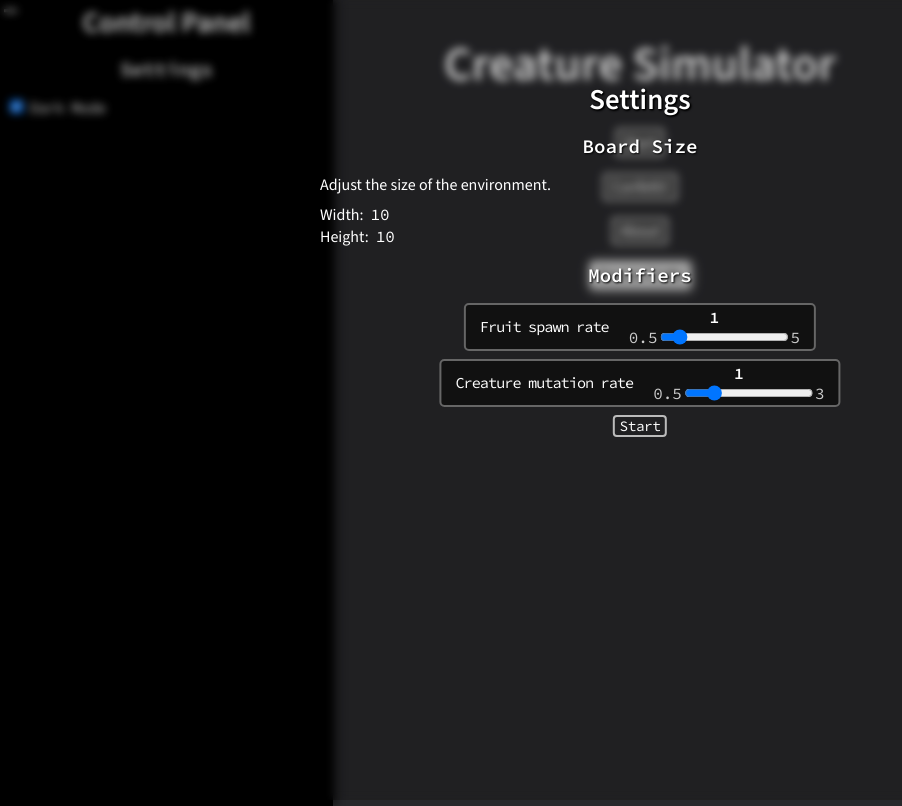
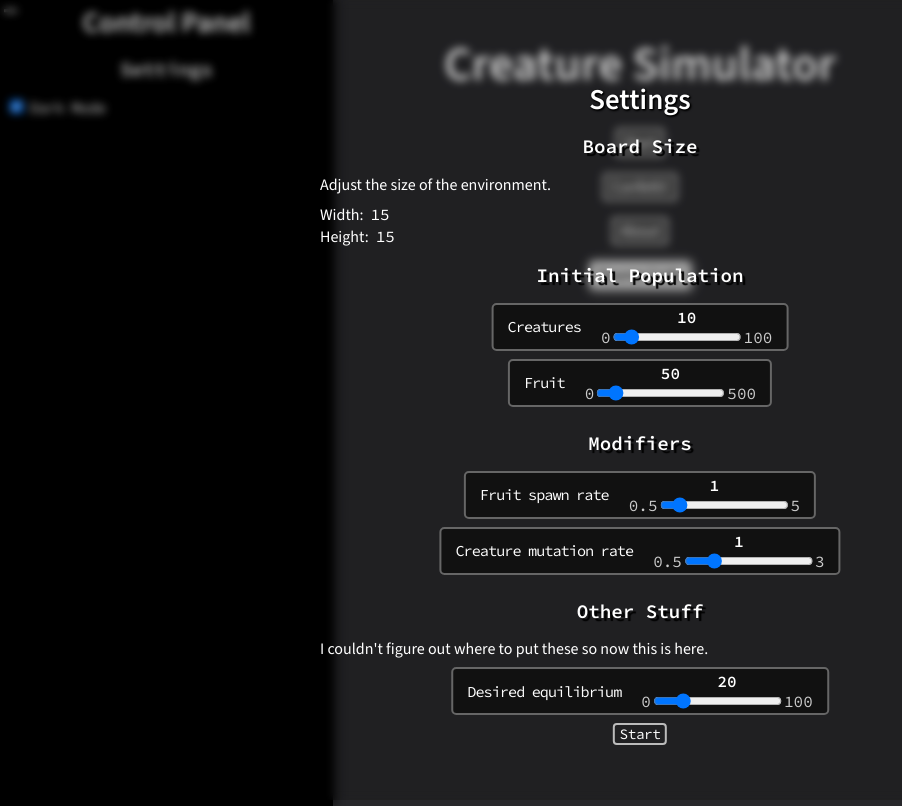
Before and after one commit to eggpoison/creature-simulator, a React (Create React App) app: page / in a window 1280 px wide. Both pictures are taken after a click on the button "Start". Shown: the whole page, without its empty margins (0-902 px from the left). Built offline with nearby package versions, Linux system fonts and the light colour scheme.

Commit message:
Please fix everything

```diff
--- a/src/Game.tsx
+++ b/src/Game.tsx
@@ -4,10 +4,11 @@ import { gameImages } from "./GameImage";
 import { updateMouse } from "./Mouse";
 import { inspectorIsOpen, rerenderInspector } from "./creature-inspector";
 import { updateControlPanel } from "./components/ControlPanel";
-import Creature, { creatureGeneInfo } from "./classes/Creature";
+import Creature, { createCreature, creatureGeneInfo } from "./classes/Creature";
 import Entity from "./classes/Entity";
 import { standardDeviation, Vector } from "./utils";
 import { drawGraphs, graphSettingData } from "./graph-viewer";
+import { updateTransform } from "./keyboard";
 
 const renderListeners: Array<Function> = [];
 
@@ -45,7 +46,6 @@ const sampleGenes = (creatures: ReadonlyArray<Creature>) => {
          }
       }
 
-      // console.clear();
       for (const geneName of Object.keys(creatureGeneInfo)) {
          const geneVals = allGenes[geneName];
 
@@ -60,10 +60,6 @@ const sampleGenes = (creatures: ReadonlyArray<Creature>) => {
             average += val;
          }
          average /= n;
-         // console.log("=--=-=-=---=-=-=-=-");
-         // console.log(geneName + ":");
-         // console.log(geneVals);
-         // console.log(`min ${minVal} max ${maxVal} avg ${average}`);
 
          genePool[geneName] = {
             average: average,
@@ -76,9 +72,7 @@ const sampleGenes = (creatures: ReadonlyArray<Creature>) => {
 
    let creatureCount: number | null = Entity.count(Creature);
    if (creatureCount === 0) creatureCount = null;
-   let fruitCount: number | null = Entity.count(Fruit);
-   if (fruitCount === 0) fruitCount = null;
-
+   const fruitCount: number | null = Entity.count(Fruit);
    geneSamples.push({
       creatures: creatureCount,
       fruit: fruitCount,
@@ -97,6 +91,7 @@ interface GameType {
    readonly tps: number;
    timewarp: number;
    runTick: Function;
+   start: Function;
    createRenderListener: Function;
    removeRenderListener: Function;
    hasRenderListener: Function;
@@ -115,11 +110,17 @@ interface GameType {
 export interface GameSettings {
    fruitSpawnRate: number;
    creatureMutationRate: number;
+   initialCreatures: number;
+   initialFruit: number;
+   equilibrium: number;
 }
 
 export const defaultGameSettings: GameSettings = {
    fruitSpawnRate: 1,
-   creatureMutationRate: 1
+   creatureMutationRate: 1,
+   initialCreatures: 10,
+   initialFruit: 50,
+   equilibrium: 20
 }
 const Game: GameType = {
    hasStarted: false,
@@ -186,6 +187,20 @@ const Game: GameType = {
       // }
       setTimeout(() => this.runTick(), 1000 / this.tps / this.timewarp);
    },
+   start(): void {
+      this.hasStarted = true;
+
+      this.transform.zoom = 25 / Math.pow(this.boardSize.width + this.boardSize.height, 1.1);
+      updateTransform();
+
+      for (let i = 0; i < this.settings.initialCreatures; i++) {
+         createCreature();
+      }
+      for (let i = 0; i < this.settings.initialFruit; i++) {
+         const cellNumber = Math.floor(Math.random() * this.boardSize.width * this.boardSize.height);
+         createFruit(cellNumber);
+      }
+   },
    createRenderListener(func: Function): void {
       renderListeners.push(func);
    },
@@ -199,8 +214,8 @@ const Game: GameType = {
       return functionIndex >= 0;
    },
    boardSize: {
-      width: 10,
-      height: 10
+      width: 15,
+      height: 15
    },
    transform: {
       zoom: 1,
--- a/src/classes/Creature.ts
+++ b/src/classes/Creature.ts
@@ -134,13 +134,7 @@ export function createCreature(): void {
       reproductiveRate: generateGene("reproductiveRate"),
       lifespan: 0
    };
-   attributes.lifespan = calculateLifespan(attributes)
-
-   // Make larger creatures slower
-   // const SPEED_REDUCTION_MULTIPLIER = 1.1;
-   // const MAX_REDUCTION = 3;
-   // const reduction = creatureGeneInfo.size.max / creatureGeneInfo.size.min / MAX_REDUCTION;
-   // attributes.speed /= Math.pow(attributes.size / creatureGeneInfo.size.min / reduction, SPEED_REDUCTION_MULTIPLIER);
+   attributes.lifespan = calculateLifespan(attributes);
 
    // Get a random position for the creature
    const x = randFloat(0, Game.boardSize.width * Game.cellSize);
--- a/src/components/InputRange.tsx
+++ b/src/components/InputRange.tsx
@@ -6,7 +6,7 @@ interface InputRangeProps {
    max: number;
    defaultValue: number;
    step: number;
-   func: (inputVal: number) => unknown;
+   func?: (inputVal: number) => unknown;
    button?: string;
    /*** If present, any values above or equal to its value will enable "extreme mode" (purely visual) */
    hasExtremeMode?: boolean;
@@ -19,7 +19,7 @@ const InputRange = ({ text, min, max, defaultValue, step, func, button, hasExtre
    const onInputChange = () => {
       const inputVal = Number((inputRef.current! as HTMLInputElement).value);
 
-      if (button === undefined) func(inputVal);
+      if (func && button === undefined) func(inputVal);
       setVal(inputVal);
    }
 
@@ -41,7 +41,7 @@ const InputRange = ({ text, min, max, defaultValue, step, func, button, hasExtre
          </div>
 
          {button ?
-         <button onClick={() => func(val)}>{button}</button>
+         <button onClick={() => {if (func) func(val)}}>{button}</button>
          : ""}
       </div>
    )
--- a/src/components/StartMenu.tsx
+++ b/src/components/StartMenu.tsx
@@ -30,12 +30,20 @@ const StartMenu = () => {
 
             <h2 className="subheading">Board Size</h2>
             <p>Adjust the size of the environment.</p>
-            <InputText func={newVal => Game.boardSize.width = newVal} text="Width" defaultValue={10} limit={100} />
-            <InputText func={newVal => Game.boardSize.height = newVal} text="Height" defaultValue={10} limit={100} />
+            <InputText func={newVal => Game.boardSize.width = newVal} text="Width" defaultValue={15} limit={100} />
+            <InputText func={newVal => Game.boardSize.height = newVal} text="Height" defaultValue={15} limit={100} />
+
+            <h2 className="subheading">Initial Population</h2>
+            <InputRange func={newVal => newGameSettings.initialCreatures = newVal} text="Creatures" min={0} max={100} step={1} defaultValue={10} />
+            <InputRange func={newVal => newGameSettings.initialCreatures = newVal} text="Fruit" min={0} max={500} step={5} defaultValue={50} />
 
             <h2 className="subheading">Modifiers</h2>
             <InputRange func={newVal => newGameSettings.fruitSpawnRate = newVal} text="Fruit spawn rate" min={0.5} max={5} step={0.5} defaultValue={1} hasExtremeMode={true} />
             <InputRange func={newVal => newGameSettings.creatureMutationRate = newVal} text="Creature mutation rate" min={0.5} max={3} step={0.1} defaultValue={1} hasExtremeMode={true} />
+
+            <h2 className="subheading">Other Stuff</h2>
+            <p>I couldn't figure out where to put these so now this is here.</p>
+            <InputRange func={newVal => newGameSettings.equilibrium = newVal} text="Desired equilibrium" min={0} max={100} step={5} defaultValue={20} />
 
             <button onClick={startClickEvent}>Start</button>
          </div>
--- a/src/css/menus.css
+++ b/src/css/menus.css
@@ -18,7 +18,7 @@
 
 .menu .subheading {
    text-align: center;
-   text-shadow: 1px 1px 2px #000;
+   text-shadow: 3px 3px 1px #000;
    font: 600 1.2rem "Source Code Pro";
    margin: 1.2 rem 0 0.3rem 0;
 }
--- a/src/main.tsx
+++ b/src/main.tsx
@@ -1,6 +1,5 @@
 import Entity from "./classes/Entity";
 import Game from "./Game";
-import { updateTransform } from "./keyboard";
 import { getElem } from "./utils";
 
 export type Cell = Array<Entity>;
@@ -161,12 +160,9 @@ const hideTitleScreen = () => {
 }
 
 export function StartGame(): void {
-   Game.hasStarted = true;
+   createBoard();
 
-   Game.transform.zoom = 25 / Math.pow(Game.boardSize.width + Game.boardSize.height, 1.1);
-   updateTransform();
-
-   createBoard();
+   Game.start();
 
    hideTitleScreen();
 }
```
Also changed, not shown: package.json (+7 -1 lines), 1 other file (tests, documents, lock files or other folders).
